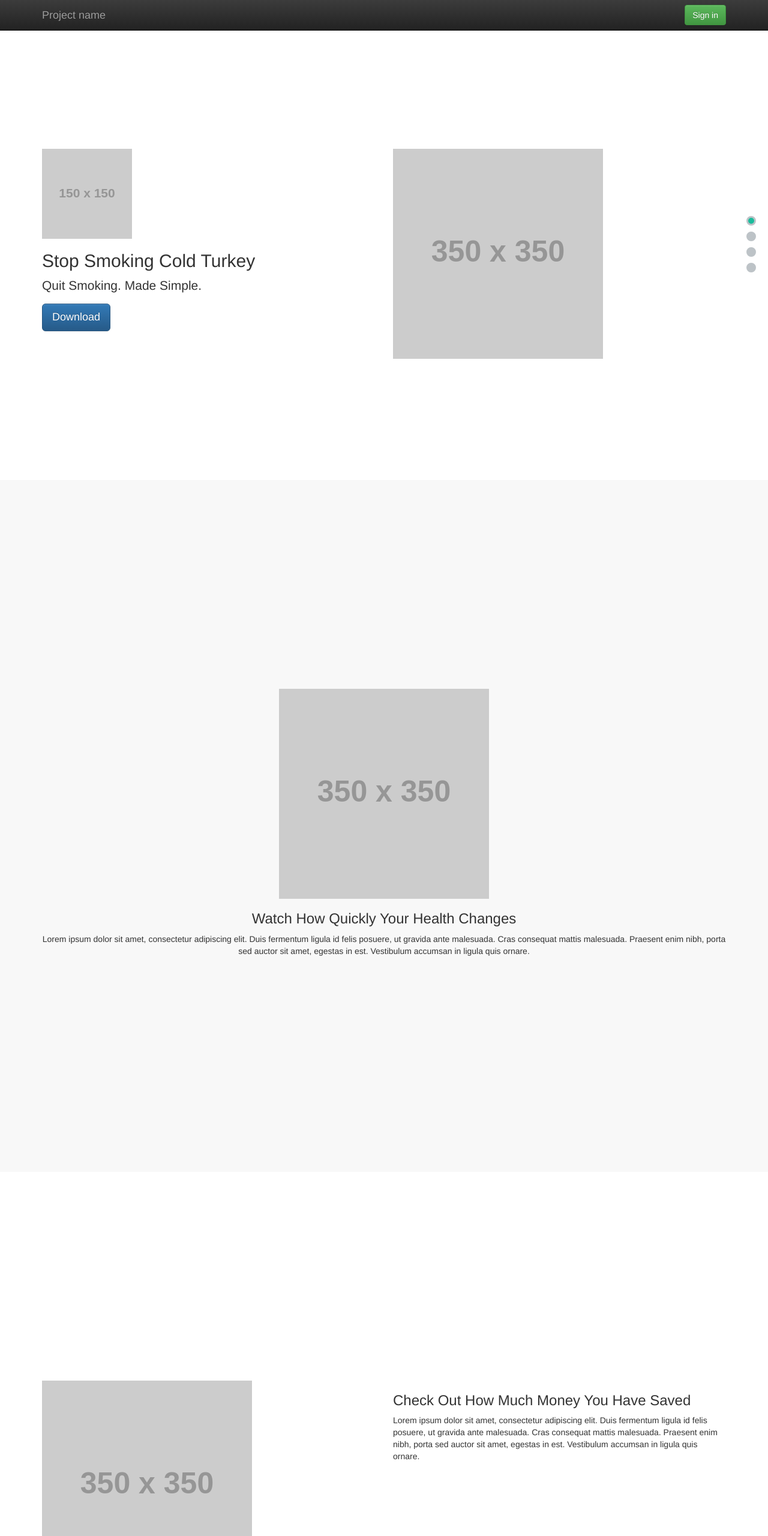
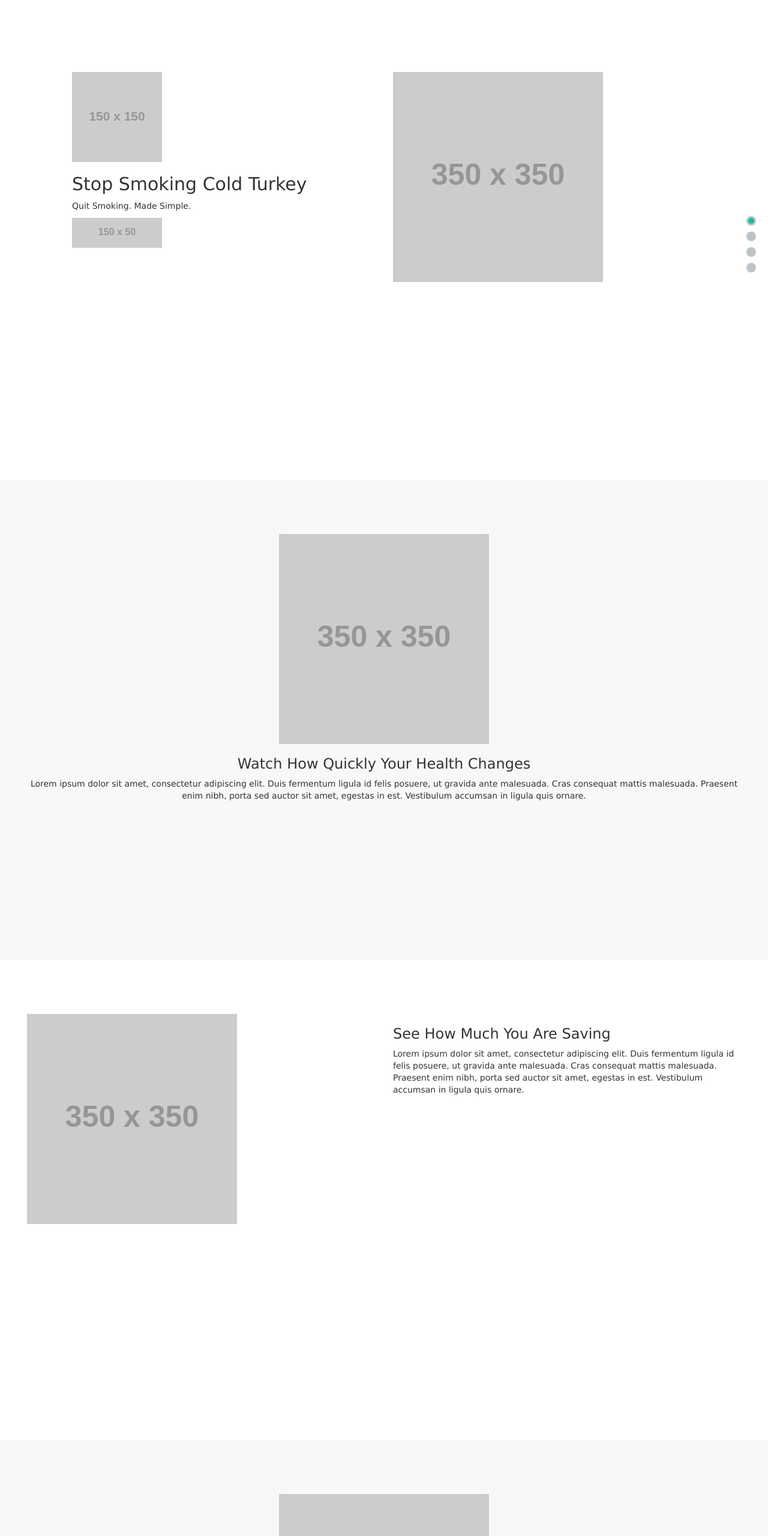
Before and after one commit to mjossfolk/coldturkeyapp, a plain HTML site: page index.html in a window 1280 px wide. Shown: the top 2560 px of the page at 60% size. Drawn offline with nearby package versions, Linux system fonts and the light colour scheme; placeholder pictures from the web are drawn by us.

Commit message:
- add changes to html including sections - add vertical button navigation - add navigation functionality - add changes to top nav bar and fade in functionality

```diff
--- a/css/main.css
+++ b/css/main.css
@@ -5,52 +5,47 @@
    ========================================================================== */
 
 
-$font-family: "Open Sans";
-$main-color: #1ABC9C;
-$height: 881px;
 
+body, html {
+    height: 100%;
+    font-family: "Lucida Sans";
+}
 
+.navbar{
+  padding-top: 10px;
+  position:fixed;
+  top:0px;
+  width:100%;
+  height:75px;
+  z-index:9999;
+  display: none;
+}
 
-body {
-    padding-top: 50px;
-    padding-bottom: 20px;
-    font-family: $font-family;
+.navbar-brand{
+  color: #1ABC9C;
+  font-size: 30px;
 }
 
 
-.jumbotron{
-	margin: 0 0;
-	height: 100vh;
-	padding: 100px 20px;
-  background-color:#FFFFFF;
+section {
+  height: 100%;
+  padding: 90px 45px;
+}
+
+#home{
+  padding: 120px;
+  background-color: #FFFFFF;
+}
 
 
+#health, #locations{
+  text-align: center;
+  background-color: #F8F8F8;
 }
-.health{
-  height: $height;
-  padding: 200px 30px;
-  text-align: center;
-  background-color: #F8F8F8
+#savings{
+  background-color: #FFFFFF;
 }
 
-.savings{
-  height: $height;
-  padding: 200px 30px;
-  background-color:#FFFFFF;
-
-}
-
-.tracking{
-  height:$height;
-  padding: 200px 30px;
-  text-align: center;
-  background-color: #F8F8F8
-}
-
-section{
-  height: 100%;
-  padding: 13% 0;
-}
 
 #dot-nav{
   right: 10px;
@@ -100,3 +95,4 @@ section{
     border-top:5px solid transparent;
     border-bottom:5px solid transparent;
     border-left:5px solid #1ABC9C;
+}
--- a/index.html
+++ b/index.html
@@ -23,7 +23,7 @@
         <![endif]-->
 
     <!-- Header Bar and Store -->
-    <nav class="navbar navbar-inverse navbar-fixed-top" role="navigation">
+    <nav class="navbar navbar-fixed-top" role="navigation">
       <div class="container">
         <div class="navbar-header">
           <button type="button" class="navbar-toggle collapsed" data-toggle="collapse" data-target="#navbar" aria-expanded="false" aria-controls="navbar">
@@ -32,20 +32,22 @@
             <span class="icon-bar"></span>
             <span class="icon-bar"></span>
           </button>
-          <a class="navbar-brand" href="#">Project name</a>
+          <a class="navbar-brand" href="#">Cold Turkey</a>
         </div>
         <div id="navbar" class="navbar-collapse collapse">
           <form class="navbar-form navbar-right" role="form">
-            <button type="submit" class="btn btn-success">Sign in</button>
+            <button type="button" class="btn btn-success">Sign in</button>
           </form>
         </div><!--/.navbar-collapse -->
       </div>
     </nav>
 
+
+
     <!-- Main jumbotron for a primary marketing message or call to action -->
-    <div class="jumbotron" >
-        <div class="container">
+
             <section id="home">
+                <article>
                     <div class = "row">
 
                         <!--Contains main content-->
@@ -53,60 +55,61 @@
                             <img src="http://placehold.it/150x150" class = "logo"/>
                             <h2>Stop Smoking Cold Turkey</h2>
                             <p>Quit Smoking. Made Simple.</p>
-                        <p><a class="btn btn-primary btn-lg" href="#" role="button">Download</a></p>
+                            <a href ="http://www.w3schools.com"><img src="http://placehold.it/150X50" class = "logo"/></a>
                         </div>
 
                         <!-- Displays Progress screen on mobile device -->
                         <div class = "col-md-6">
                                 <img src = "http://placehold.it/350x350" class = "progess-screen"/>
+
                         </div>
 
                     </div>
-            </section>
-        </div>
-    </div><!--End of Jumbotron -->
+                </article>
+            </section><!--End of Jumbotron -->
 
     <!-- Health Progress Section -->
-    <div class = "health">
-        <div class = "container">
-            <section id="changes">
+        <section id="health">
+            <article>
+
                 <img src = "http://placehold.it/350x350"/>
                 <h3> Watch How Quickly Your Health Changes </h3>
                 <p> Lorem ipsum dolor sit amet, consectetur adipiscing elit. Duis fermentum ligula id felis posuere, ut gravida ante malesuada. Cras consequat mattis malesuada. Praesent enim nibh, porta sed auctor sit amet, egestas in est. Vestibulum accumsan in ligula quis ornare.</p>
-            </section>
-        </div>
-    </div><!-- End of Health Progress Section -->
+
+            </article>
+        </section><!-- End of Health Progress Section -->
 
     <!-- Money Saving Section -->
-    <div class = "savings">
-        <div class = "container">
-            <section id="money">
+        <section id="savings">
+            <article>
                 <div class = "row">
+
                     <!-- Displays money saving icon or screen -->
                     <div class = "col-md-6">
                         <img src="http://placehold.it/350x350"/>
                     </div>
                     <!-- Contains content about Saving with App -->
                     <div class = "col-md-6">
-                        <h3>Check Out How Much Money You Have Saved</h3>
+                        <h3>See How Much You Are Saving</h3>
                         <p>Lorem ipsum dolor sit amet, consectetur adipiscing elit. Duis fermentum ligula id felis posuere, ut gravida ante malesuada. Cras consequat mattis malesuada. Praesent enim nibh, porta sed auctor sit amet, egestas in est. Vestibulum accumsan in ligula quis ornare.</p>
                     </div>
 
                 </div>
-            </section>
-        </div>
-    </div><!-- End of Money Savings Section -->
+            </article>
+        </section><!-- End of Money Savings Section -->
 
     <!--Tracking and Location Service Section -->
-    <div class = "tracking">
-        <div class = "container">
         <section id="locations">
+            <article>
+
                 <img src = "http://placehold.it/350x350"/>
                 <h3> Track Cravings, including Locations.</h3>
                 <p>Lorem ipsum dolor sit amet, consectetur adipiscing elit. Duis fermentum ligula id felis posuere, ut gravida ante malesuada. Cras consequat mattis malesuada. Praesent enim nibh, porta sed auctor sit amet, egestas in est. Vestibulum accumsan in ligula quis ornare.</p>
+
+            </article>
         </section>
     </div>
-    </div>
+
 
 
 
@@ -116,13 +119,13 @@
 
     <div data-spy="affix" id="dot-nav">
         <ul>
-            <li class="awesome-tooltip active" title="Home"><a href="#home"></a></li>
-            <li class="awesome-tooltip" title="Health"><a href="#changes"></a></li>
-            <li class="awesome-tooltip" title="Savings"><a href="#money"></a></li>
-            <li class="awesome-tooltip" title="Tracking"><a href="#locations"></a></li>
+            <li class="awesome-tooltip active" ><a href="#home"></a></li>
+            <li class="awesome-tooltip" ><a href="#health"></a></li>
+            <li class="awesome-tooltip" ><a href="#savings"></a></li>
+            <li class="awesome-tooltip" ><a href="#locations"></a></li>
         </ul>
+
     </div>
-
 
 
 
@@ -143,5 +146,7 @@
             r.parentNode.insertBefore(e,r)}(window,document,'script','ga'));
             ga('create','UA-XXXXX-X','auto');ga('send','pageview');
         </script>
+
+
     </body>
 </html>
--- a/js/main.js
+++ b/js/main.js
@@ -57,3 +57,14 @@ $(document).ready(function(){
 
 /* end dot nav */
 });
+
+/* Make navbar fade in on scroll*/
+$(document).ready(function(){
+    $(window).scroll(function(){
+        if ($(this).scrollTop() > 500) {
+            $('.navbar').fadeIn(200);
+        } else {
+            $('.navbar').fadeOut(200);
+        }
+    });
+});
```
Lines whose indentation alone changed are shown as unchanged.
